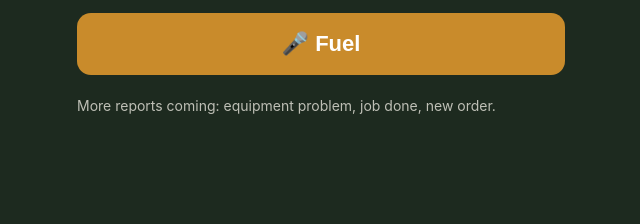
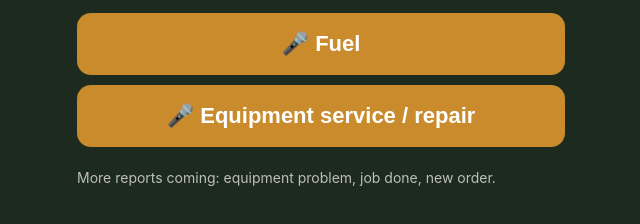
Before and after one commit to dredfearn74-star/talk-to-hq, a plain HTML site: page index.html in a window 1280 px wide. Shown: the part 70-294 px from the top of the page, without its empty margins (319-959 px from the left). Drawn offline with Linux system fonts and the light colour scheme.

Commit message:
Update index.html

```diff
--- a/index.html
+++ b/index.html
@@ -40,6 +40,7 @@ var NOT_LISTED_JOB = 'Not on the list (type it below) / No está en la lista';
 var REPORTS = {
  fuel: {
   name: {en:'Fuel', es:'Combustible'},
+  post: FORM_POST, notesEntry: '406120301',
   qs: [
    {id:'name', entry:'1229928168', type:'text', req:true, remember:true,
     say:{en:'What is your name?', es:'¿Cuál es tu nombre?'}},
@@ -101,6 +102,60 @@ var REPORTS = {
    {id:'galRam', entry:'1377955246', type:'number', req:false, when:function(a){return /^Bought diesel/.test(a.what||'');},
     say:{en:'And how many went into the Ram itself?', es:'¿Y cuántos a la Ram?'}},
    {id:'notes', entry:'406120301', type:'text', req:false,
+    say:{en:'Anything else? Say no if that\'s it.', es:'¿Algo más? Di no si es todo.'}}
+  ]
+ },
+ equipment: {
+  name: {en:'Equipment service / repair', es:'Servicio o reparación de equipo'},
+  post: 'https://docs.google.com/forms/d/e/1FAIpQLSdaHcW6pWCeTmc9nNjPopC9ZAt-tteY61LqkJj8Yl8bMMo8hw/formResponse', notesEntry: '1721357605',
+  qs: [
+   {id:'name', entry:'266376464', type:'text', req:true, remember:true,
+    say:{en:'What is your name?', es:'¿Cuál es tu nombre?'}},
+   {id:'machine', entry:'1570420260', type:'choice', req:true,
+    say:{en:'Which machine?', es:'¿Qué máquina?'},
+    opts:[
+     {v:'Ditch Witch SK800 (2020)', en:'SK800', keys:['sk800','sk 800','800','eight hundred','toro']},
+     {v:'Ditch Witch SK1550 (2023)', en:'SK1550', keys:['sk1550','sk 1550','1550','fifteen fifty']},
+     {v:'Bobcat T76 (2020)', en:'Bobcat T76 (2020)', keys:['t76','t 76','seventy six','76','bobcat','2020']},
+     {v:'Bobcat T76 Platinum (2022)', en:'Bobcat T76 Platinum', keys:['platinum','2022']},
+     {v:'Ford F600 dump truck (2023)', en:'F-600 dump truck', es:'Volteo F-600', keys:['f600','f 600','f-600','600','six hundred','dump','volteo']},
+     {v:'Dodge Ram 2500 (2015)', en:'Ram 2500', keys:['ram','dodge','2500','pickup','camioneta']},
+     {v:'Chevy fire truck (1987)', en:'Fire truck', es:'Camión de bomberos', keys:['fire','chevy','bomberos']},
+     {v:'Terra Xtreme 4240 (2022)', en:'Terra Xtreme 4240', keys:['terra','xtreme','extreme','4240','screener','criba']},
+     {v:'SLG 108 deck screen', en:'SLG 108 deck screen', keys:['slg','108','deck screen','deck']},
+     {v:'Mquip MK2 suction tool', en:'Mquip suction tool', keys:['mquip','suction','mk2','succion']},
+     {v:'Wacker Neuson plate compactor', en:'Plate compactor', es:'Compactadora', keys:['wacker','plate','compactor','compactadora']},
+     {v:'Midsota tilt deck trailer', en:'Tilt deck trailer', es:'Remolque', keys:['midsota','tilt','tilt deck']},
+     {v:'7x14 enclosed trailer', en:'Enclosed trailer', es:'Remolque cerrado', keys:['enclosed','7x14','seven by fourteen','cerrado']},
+     {v:'Water tank / pump', en:'Water tank / pump', es:'Tanque de agua / bomba', keys:['water','pump','agua','bomba']},
+     {v:'Attachment (say which in notes)', en:'Attachment', es:'Accesorio', keys:['attachment','bucket','accesorio']}]},
+   {id:'hours', entry:'922723768', type:'number', req:false,
+    say:{en:'What does the hour meter say? Miles for trucks. Say skip if it has none.', es:'¿Qué marca el horómetro? Millas si es camión. Di saltar si no tiene.'}},
+   {id:'done', entry:'779849769', type:'choice', req:true,
+    say:{en:'What was done? Oil change, hydraulics, grease, a filter, tracks or teeth, tires or brakes, or another repair?', es:'¿Qué se hizo? ¿Cambio de aceite, hidráulico, engrase, filtro, orugas o dientes, llantas o frenos, u otra reparación?'},
+    opts:[
+     {v:'Oil change', es:'Cambio de aceite', keys:['oil','aceite']},
+     {v:'Hydraulic fluid / filter', es:'Fluido / filtro hidráulico', keys:['hydraulic fluid','hydraulic filter','fluid','fluido']},
+     {v:'Hydraulic repair', es:'Reparación hidráulica', keys:['hydraulic repair','hose','leak','manguera','fuga']},
+     {v:'Grease', es:'Engrase', keys:['grease','greased','grasa','engrase']},
+     {v:'Air filter', es:'Filtro de aire', keys:['air filter','air','aire']},
+     {v:'Fuel filter', es:'Filtro de combustible', keys:['fuel filter','combustible']},
+     {v:'Tracks / teeth / cutting edge', es:'Orugas / dientes / cuchilla', keys:['track','tracks','teeth','tooth','cutting edge','oruga','dientes']},
+     {v:'Tires / brakes', es:'Llantas / frenos', keys:['tire','tires','brake','brakes','llanta','frenos']},
+     {v:'Other repair', es:'Otra reparación', keys:['other','repair','fixed','otra','reparación','reparacion']}]},
+   {id:'who', entry:'708640836', type:'choice', req:true,
+    say:{en:'Who did the work? Our crew, Chris Marx the mechanic, or another shop?', es:'¿Quién hizo el trabajo? ¿Nuestro equipo, Chris Marx el mecánico, u otro taller?'},
+    opts:[
+     {v:'Our crew', es:'Nuestro equipo', keys:['crew','us','we','me','i did','our','nosotros','yo','equipo']},
+     {v:'Chris Marx (mechanic)', es:'Chris Marx (mecánico)', keys:['chris','marx','marks','mechanic','mecánico','mecanico']},
+     {v:'Another shop', es:'Otro taller', keys:['shop','another','dealer','taller','otro']}]},
+   {id:'shop', entry:'479103386', type:'text', req:false, when:function(a){return /Another shop/.test(a.who||'');},
+    say:{en:'Which shop or parts store?', es:'¿Qué taller o tienda de partes?'}},
+   {id:'fixed', entry:'197808359', type:'text', req:false,
+    say:{en:'What exactly was fixed or replaced? Say skip if nothing to add.', es:'¿Qué se arregló o cambió exactamente? Di saltar si nada.'}},
+   {id:'cost', entry:'750260054', type:'number', req:false,
+    say:{en:'What did it cost, in dollars? Say skip if you don\'t know.', es:'¿Cuánto costó en dólares? Di saltar si no sabes.'}},
+   {id:'notes', entry:'1721357605', type:'text', req:false,
     say:{en:'Anything else? Say no if that\'s it.', es:'¿Algo más? Di no si es todo.'}}
   ]
  }
@@ -292,8 +347,8 @@ function send(){
     if(x.type==='job' && state.ans.jobOther) body.append('entry.'+x.otherEntry, state.ans.jobOther);
   });
   var tag = (state.ans.notes?state.ans.notes+' ':'')+'[via Talk to HQ]';
-  body.set('entry.406120301', tag);
-  fetch(FORM_POST,{method:'POST',mode:'no-cors',body:body}).then(function(){
+  body.set('entry.'+REPORTS[state.report].notesEntry, tag);
+  fetch(REPORTS[state.report].post,{method:'POST',mode:'no-cors',body:body}).then(function(){
     app.innerHTML='<div class="ok">✅ '+(L==='es'?'Enviado. ¡Gracias!':'Sent. Thanks!')+'</div><button class="btn big" onclick="home()">'+(L==='es'?'Otro reporte':'Another report')+'</button>';
     speak(L==='es'?'Enviado. Gracias.':'Sent. Thanks.');
   }).catch(function(){
```
